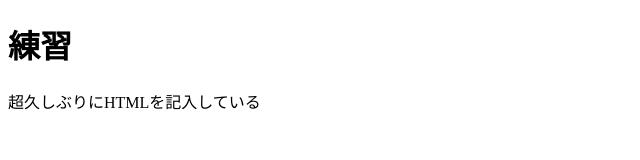
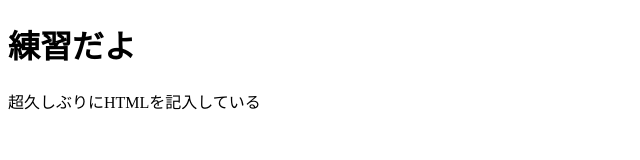
Before and after one commit to Code1357/practice, a plain HTML site: page testAtom.html in a window 1280 px wide. Shown: the whole page, without its empty margins (0-640 px from the left). Drawn offline with Linux system fonts and the light colour scheme.

Commit message:
Update testAtom.html

```diff
--- a/testAtom.html
+++ b/testAtom.html
@@ -5,7 +5,7 @@
     <title></title>
   </head>
   <body>
-<h1>練習</h1>
+<h1>練習だよ</h1>
     <p>超久しぶりにHTMLを記入している</p>
   </body>
 </html>
```
